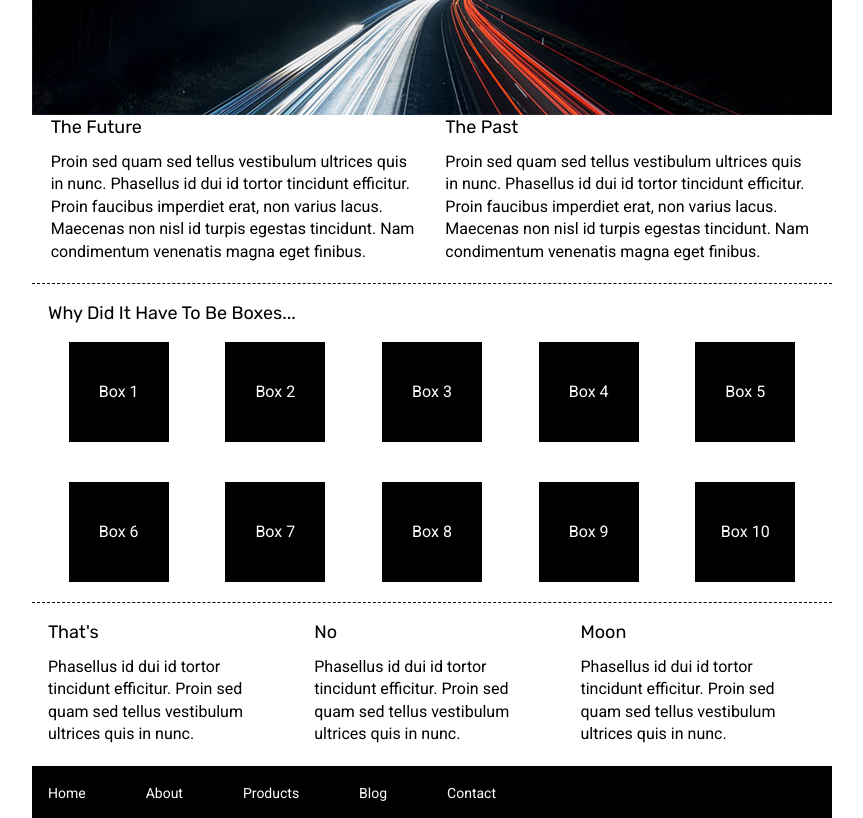
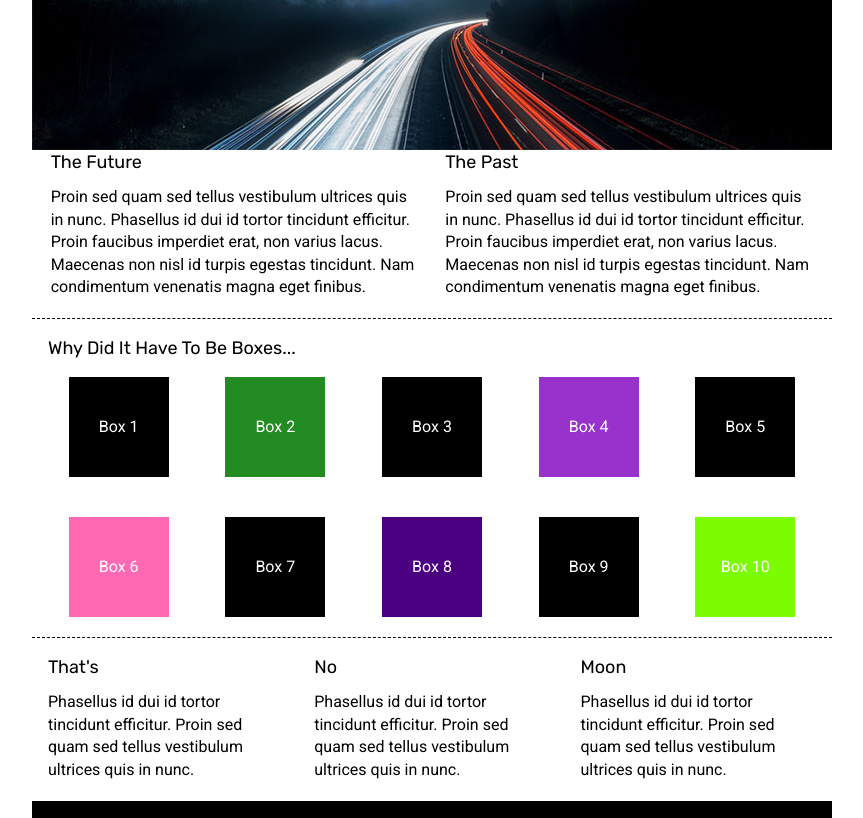
Before and after one commit to szincone/Sprint-Challenge--UI-Responsive, a plain HTML site: page index.html in a window 1280 px wide. Shown: the part 81-899 px from the top of the page, without its empty margins (208-1071 px from the left). Drawn offline with Linux system fonts and the light colour scheme.

Commit message:
Finished index.html prototype

```diff
--- a/css/index.css
+++ b/css/index.css
@@ -160,8 +160,42 @@ nav {
 nav ul {
     display: flex;
     align-items: center;
+    padding-top: 2.5vh
 }
 
-nav ul li {
+nav a {
     display: flex;
+    padding: 1.5vw 3vw;
+
 }
+
+.box1 {
+    background: teal;
+}
+.box2 {
+    background: forestgreen !important;
+}
+.box3 {
+    background: gold !important;
+}
+.box4 {
+    background: darkorchid !important;
+}
+.box5 {
+    background: cadetblue !important;
+}
+.box6 {
+    background: hotpink !important;
+}
+.box7 {
+    background: coral !important;
+}
+.box8 {
+    background: indigo !important;
+}
+.box9 {
+    background: crimson !important;
+}
+.box10 {
+    background: lawngreen !important;
+}
--- a/index.html
+++ b/index.html
@@ -48,15 +48,15 @@
 
             <div class="boxes">
                 <div class="box">Box 1</div>
-                <div class="box">Box 2</div>
+                <div class="box box2">Box 2</div>
                 <div class="box">Box 3</div>
-                <div class="box">Box 4</div>
+                <div class="box box4">Box 4</div>
                 <div class="box">Box 5</div>
-                <div class="box">Box 6</div>
+                <div class="box box6">Box 6</div>
                 <div class="box">Box 7</div>
-                <div class="box">Box 8</div>
+                <div class="box box8">Box 8</div>
                 <div class="box">Box 9</div>
-                <div class="box">Box 10</div>
+                <div class="box box10">Box 10</div>
             </div>
 
         </section>
```
